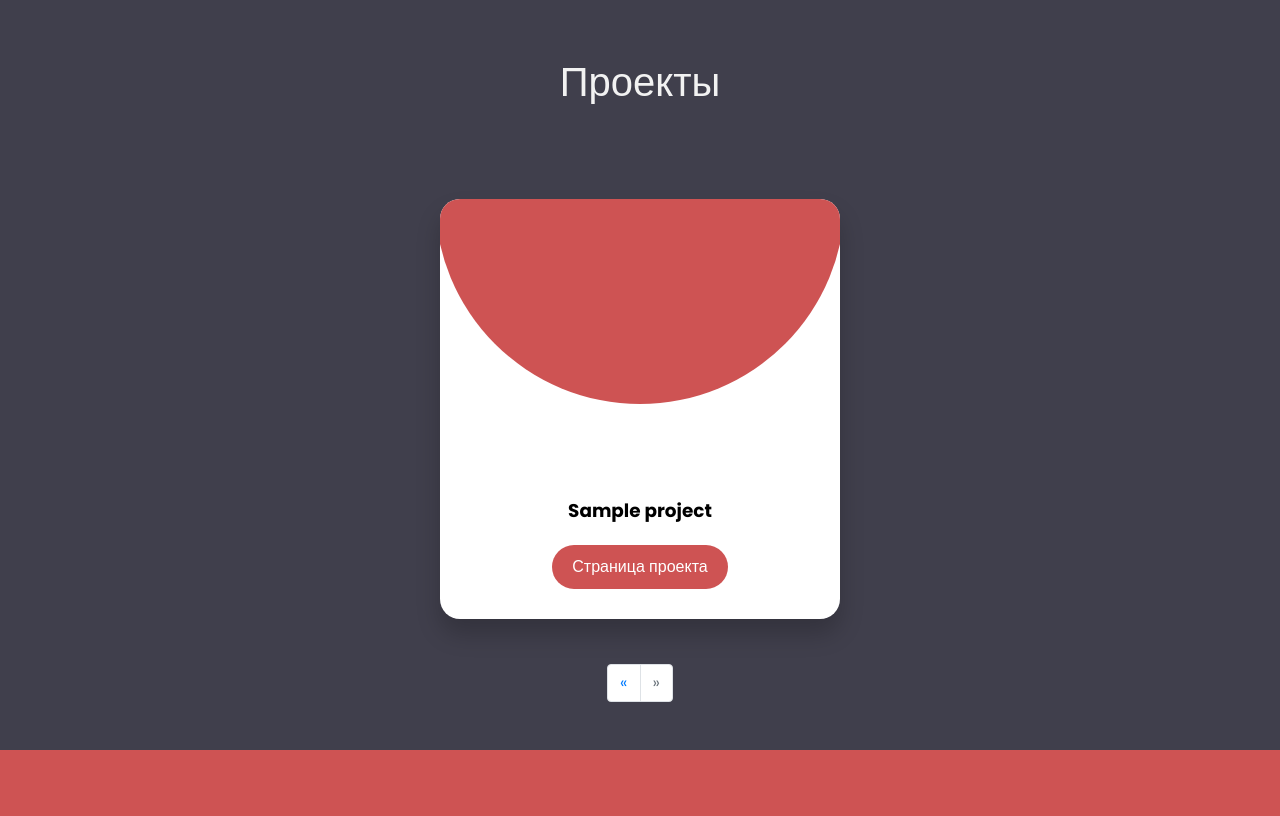
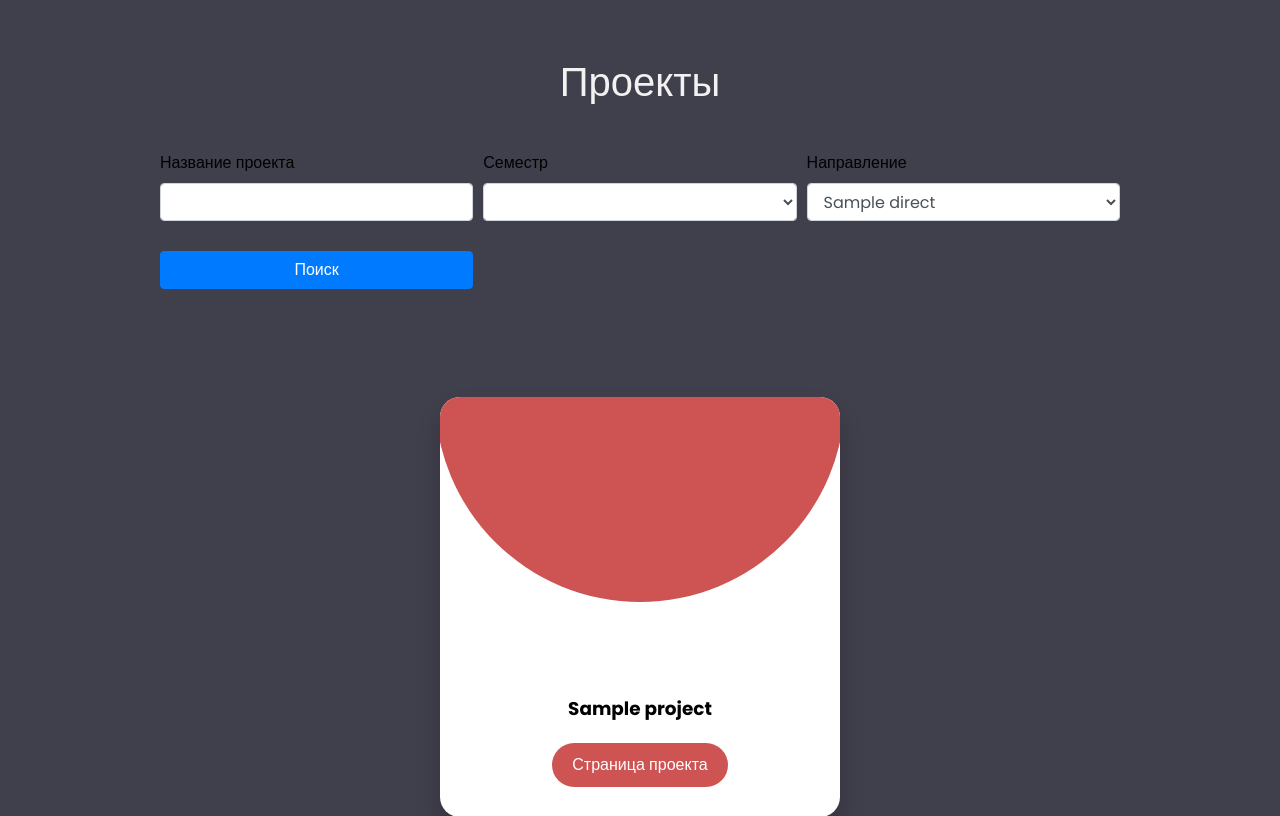
Before and after one commit to F12-Team/FIT-Repertory, a Flask app: template src/project/templates/projects.html in a window 1280 px wide. Shown: the part 62-878 px from the top of the page. Run offline with Flask 2, Linux system fonts and the light colour scheme; the template is opened without the code that fills it: most values are stand-ins (such as "Sample title", 1, 10 or a date in 2020); some libraries are stand-ins or nearby versions.

Commit message:
add search

```diff
--- a/src/project/app.py
+++ b/src/project/app.py
@@ -4,7 +4,7 @@
 import mysql.connector as connector
 import math
 
-PER_PAGE = 6
+PER_PAGE = 1
 
 app = Flask(__name__)
 application = app
@@ -131,38 +131,51 @@
     return render_template('projects.html', projects=projects)
 
 
-@app.route('/projects')
+@app.route('/projects', methods=['GET', 'POST'])
 def projects():
-    cursor = mysql.connection.cursor(named_tuple=True)
+    if request.method == 'POST' or request.method == 'GET':
+        cursor = mysql.connection.cursor(named_tuple=True)
 
-    page = request.args.get('page', 1, type=int)
+        page = request.args.get('page', 1, type=int)
+        name = request.form.get('name', None)
+        direct = request.form.get('direct', None)
+        semestr = request.form.get('semestr', None)
+        print(page)
+        print(name)
+        print(direct)
+        print(semestr)
 
-    query = '''
-        SELECT count(*) AS count
-        FROM Projects;
-    '''
+        if name:
+            name = "'%" + name + "%'"
+        else:
+            name = "'%%'"
+        if direct:
+            direct = '=' + direct
+        else:
+            direct = str('IS NOT NULL')
+        if semestr:
+            semestr = '=' + semestr
+        else:
+            semestr = str('IS NOT NULL')
 
-    cursor.execute(query)
-    total_count = cursor.fetchone().count
+        query = "SELECT count(*) AS count FROM Projects WHERE LOWER( name ) LIKE {} AND id_of_direction {} AND id_of_semestr {};".format(name, direct, semestr)
 
-    total_pages = math.ceil(total_count/PER_PAGE)
+        cursor.execute(query)
+        total_count = cursor.fetchone().count
 
-    pagination_info = {
-        'current_page': page,
-        'total_pages': total_pages,
-        'per_page': PER_PAGE
-    }
+        total_pages = math.ceil(total_count/PER_PAGE)
 
-    query = '''
-        SELECT id, name
-        FROM Projects
-        ORDER BY likes DESC
-        LIMIT %s OFFSET %s;
-    '''
+        pagination_info = {
+            'current_page': page,
+            'total_pages': total_pages,
+            'per_page': PER_PAGE
+        }
 
-    cursor.execute(query, (PER_PAGE, PER_PAGE*(page-1)))
-    projects = cursor.fetchall()
+        query = "SELECT id, name FROM Projects WHERE LOWER( name ) LIKE {} AND id_of_direction {} AND id_of_semestr {} ORDER BY likes DESC LIMIT {} OFFSET {};".format(name, direct, semestr, PER_PAGE, PER_PAGE*(page-1))
 
-    cursor.close()
+        cursor.execute(query)
+        projects = cursor.fetchall()
 
-    return render_template('projects.html', projects=projects, pagination_info=pagination_info)
+        cursor.close()
+
+        return render_template('projects.html', projects=projects, pagination_info=pagination_info, name=name, semestr=semestr, direct=direct )
--- a/src/project/templates/pagination.html
+++ b/src/project/templates/pagination.html
@@ -5,17 +5,17 @@
     <nav aria-label="Page navigation example">
         <ul class="pagination justify-content-center">
             <li class="page-item {% if page == 1 %}disabled{% endif %}">
-                <a class="page-link prev" href="{{ url_for(endpoint, page=page - 1) }}" aria-label="Previous">
+                <a class="page-link prev" href="{{ url_for(endpoint, page=page - 1, name=request.form.get('name') or None, direct=request.form.get('direct') or None, semestr=request.form.get('semestr') or None) }}" aria-label="Previous">
                     <span aria-hidden="true">&laquo;</span>
                 </a>
             </li>
             {% set start = page - 3 if page - 3 > 0 else 1 %}
             {% set end = page + 3 if page + 3 <= total_pages else total_pages %}
             {% for page_num in range(start, end + 1) %}
-                <li class="page-item {% if page_num == page  %}active{% endif %}"><a class="page-link" href="{{ url_for(endpoint, page=page_num) }}">{{ page_num }}</a></li>
+                <li class="page-item {% if page_num == page  %}active{% endif %}"><a class="page-link" href="{{ url_for(endpoint, page=page_num, name=request.form.get('name') or None, direct=request.form.get('direct') or None, semestr=request.form.get('semestr') or None) }}">{{ page_num }}</a></li>
             {% endfor %}
             <li class="page-item {% if page + 1 == total_pages %}disabled{% endif %}">
-                <a class="page-link" href="{{ url_for(endpoint, page=page + 1) }}" aria-label="Next">
+                <a class="page-link" href="{{ url_for(endpoint, page=page + 1, name=request.form.get('name') or None, direct=request.form.get('direct') or None, semestr=request.form.get('semestr') or None) }}" aria-label="Next">
                     <span aria-hidden="true">&raquo;</span>
                 </a>
             </li>
--- a/src/project/templates/projects.html
+++ b/src/project/templates/projects.html
@@ -3,23 +3,52 @@
 
 {% block content %}
 <div class="projects_header">
-    <h1 class="d-flex align-items-center justify-content-center " style=" margin: 30px; margin-top: 120px; color: #f2f2f2; font-size: 40px;"> Проекты</h1>
+    <h1 class="d-flex align-items-center justify-content-center "
+        style=" margin: 30px; margin-top: 120px; color: #f2f2f2; font-size: 40px;"> Проекты</h1>
+</div>
+<div class="row w-100">
+    <form class="w-75" method="post">
+        <div class="form-row">
+            <div class="col">
+                <label for="name">Название проекта</label>
+                <input class="form-control" type="text" id="name" name="name">
+            </div>
+            <div class="col">
+                <label for="FormControlSelect1">Семестр</label>
+                <select class="form-control" id="semestr" name="semestr">
+                    <option></option>
+                    <option>1</option>
+                </select>
+            </div>
+            <div class="col">
+                <label for="FormControlSelect2">Направление</label>
+                <select class="form-control" id="direct" name="direct">
+                    <option>{{direct or ''}}</option>
+                    <option>1</option>
+                    <option>2</option>
+                </select>
+            </div>
+            <div class="col">
+                <a href="{{ url_for(endpoint, page=1, name=request.form.get('name') or None, direct=request.form.get('direct') or None, semestr=request.form.get('semestr') or None) }}"></a>
+                <button type="submit" class="btn btn-primary w-100">Поиск</button>
+            </div>
+        </div>
+    </form>
 </div>
 <div class="row justify-content-center mt-5 servicess">
-{% for project in projects %}
+    {% for project in projects %}
     <div class="card-container">
         <div class="swiper-card d-flex flex-column">
             <div class="swiper-circle">
-                <h2 class="card-title">{{ loop.index + (pagination_info.current_page - 1) * 6 }}</h2>
+                <h2 class="card-title">{{ loop.index + (pagination_info.current_page - 1) * 1 }}</h2>
             </div>
             <div class="swiper-content">
-            <p class="cardtext" style="margin-bottom:0; padding-bottom:0;">{{ project.name }}</p>
-            <a href="{{ url_for('project', project_id=project.id) }}" class="btnprojects">Страница проекта</a>
+                <p class="cardtext" style="margin-bottom:0; padding-bottom:0;">{{ project.name }}</p>
+                <a href="{{ url_for('project', project_id=project.id) }}" class="btnprojects">Страница проекта</a>
             </div>
         </div>
     </div>
-
-{% endfor %}
+    {% endfor %}
 </div>
 {{ render_pagination(request.endpoint, pagination_info) }}
 
```
